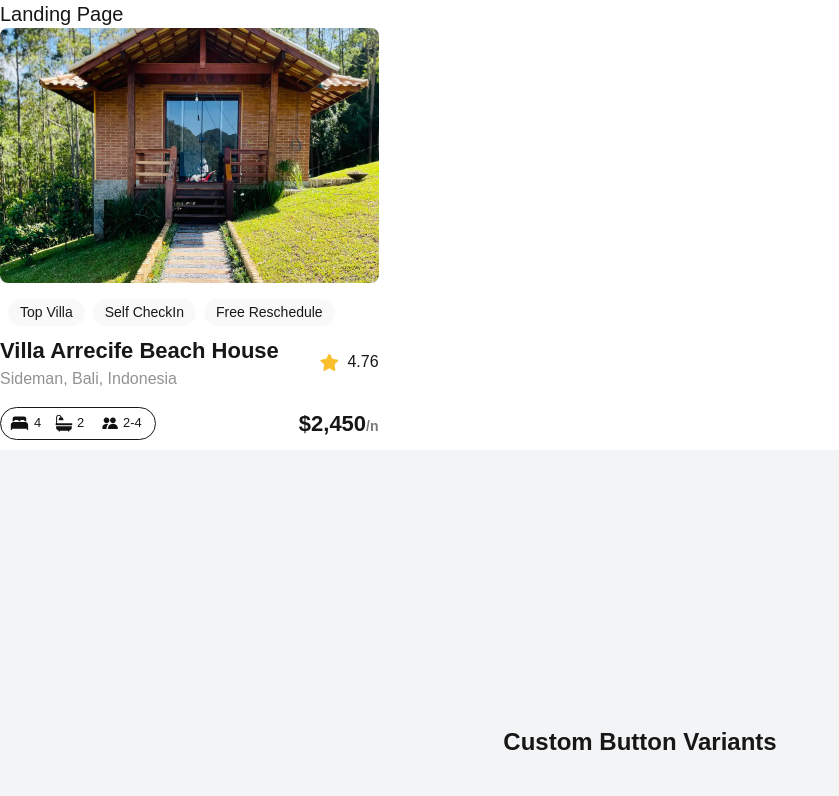
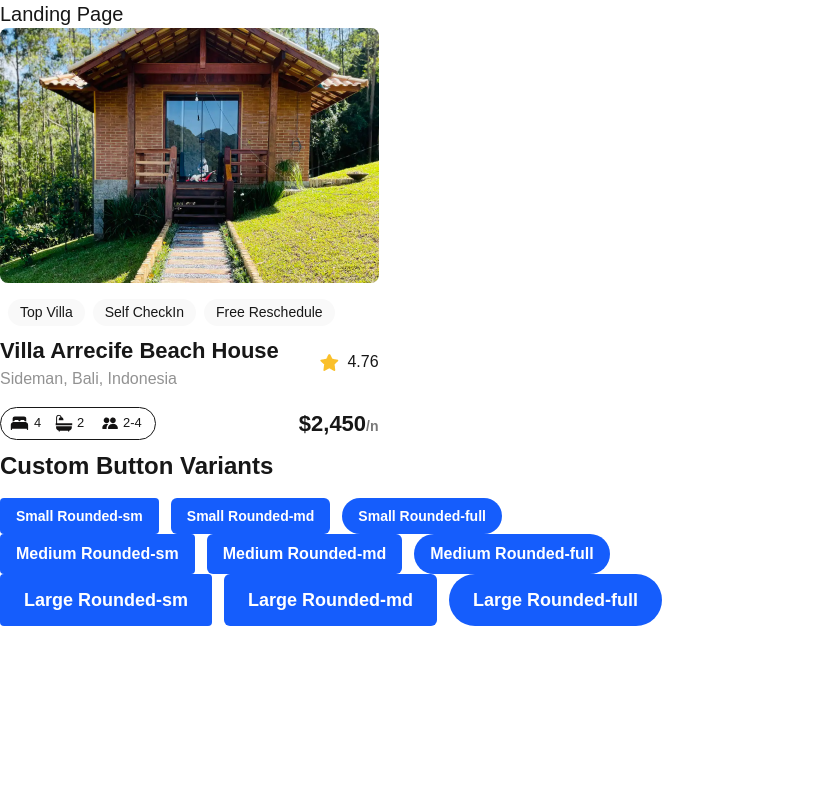
Before and after one commit to homemix/alx-project-0x00-setup, a Next.js app in the folder alx-project-0x00/: page /landing in a window 1280 px wide. Shown: the top 796 px of the page, without its empty margins (0-839 px from the left). Built offline with nearby package versions, Linux system fonts and the light colour scheme.

Commit message:
UPDATE:  Create a button component that accepts title and styles as an argument.

```diff
--- a/alx-project-0x00/interfaces/index.ts
+++ b/alx-project-0x00/interfaces/index.ts
@@ -2,7 +2,7 @@
     title: string
 }
 
-interface ButtonProps {
+export interface ButtonProps {
     title: string;
     className?: string;
     onClick?: () => void;
--- a/alx-project-0x00/pages/landing.tsx
+++ b/alx-project-0x00/pages/landing.tsx
@@ -8,25 +8,27 @@
             <h1 className="text-xl font-extralight">Landing Page</h1>
             <Card/>
 
-            <div className="flex flex-col items-center justify-center min-h-screen gap-6 bg-gray-100">
             <h1 className="text-2xl font-bold mb-4">Custom Button Variants</h1>
 
-                {/* Small Buttons */}
+
             <div className="flex gap-3">
                 <Button title="Small Rounded-sm" className="text-sm px-3 py-1 rounded-sm"/>
+                <Button title="Small Rounded-md" className="text-sm px-3 py-1 rounded-md"/>
+                <Button title="Small Rounded-full" className="text-sm px-3 py-1 rounded-full"/>
             </div>
 
-                {/* Medium Buttons */}
+
             <div className="flex gap-3">
                 <Button title="Medium Rounded-sm" className="text-base px-4 py-2 rounded-sm"/>
-
+                <Button title="Medium Rounded-md" className="text-base px-4 py-2 rounded-md"/>
+                <Button title="Medium Rounded-full" className="text-base px-4 py-2 rounded-full"/>
             </div>
 
-                {/* Large Buttons */}
+
             <div className="flex gap-3">
                 <Button title="Large Rounded-sm" className="text-lg px-6 py-3 rounded-sm"/>
-
-                </div>
+                <Button title="Large Rounded-md" className="text-lg px-6 py-3 rounded-md"/>
+                <Button title="Large Rounded-full" className="text-lg px-6 py-3 rounded-full"/>
             </div>
         </div>
     )
```
Also changed, not shown: alx-project-0x00/components/Button.tsx (+1 -6 lines). Lines whose indentation alone changed are shown as unchanged.
